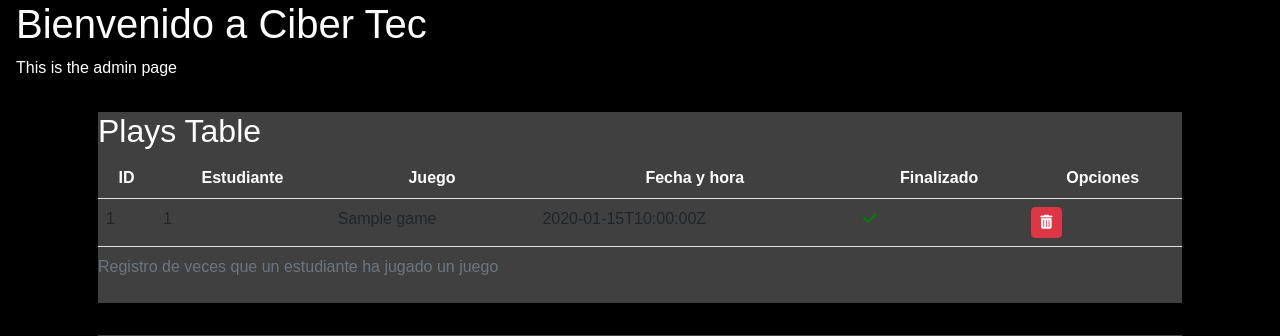
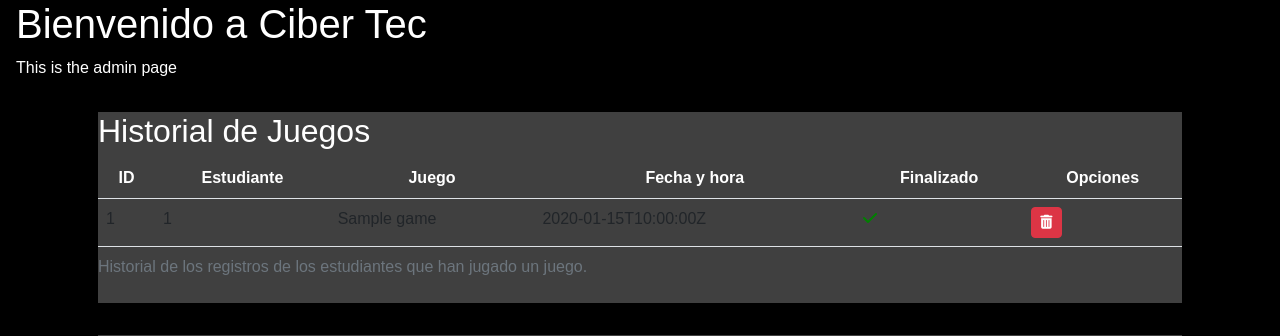
Before and after one commit to Proyectos-Especiales-CCM/Cyber-Prepa-Back, a Django app: page /rental/admin in a window 1280 px wide. Shown: the part 64-400 px from the top of the page. Run offline with Django 4.2, Linux system fonts and the light colour scheme; a user stored in the database is signed in; tables that the repository leaves empty hold one stand-in row (values such as "Sample post"); some libraries are stand-ins or nearby versions.

Commit message:
Títulos de tablas actualizados

```diff
--- a/templates/rental/admin.html
+++ b/templates/rental/admin.html
@@ -19,10 +19,10 @@ Rental Admin CRUD
     <div class="row">
         <div class="col-sm-12 col-md-12 col-lg-12 col-xl-12">
             <div class="table-responsive">
-                <h2 class="table-title">Plays Table</h2>
+                <h2 class="table-title">Historial de Juegos</h2>
                 <table id="plays-table" class="table">
                     <caption>
-                        Registro de veces que un estudiante ha jugado un juego
+                        Historial de los registros de los estudiantes que han jugado un juego.
                     </caption>
                     <thead>
                         <tr>
@@ -43,7 +43,7 @@ Rental Admin CRUD
     <div class="row">
         <div class="col-sm-12 col-md-12 col-lg-12 col-xl-12">
             <div class="table-responsive">
-                <h2 class="table-title">Students Table</h2>
+                <h2 class="table-title">Estudiantes</h2>
                 <table id="students-table" class="table table-striped table-bordered">
                     <caption>
                         Registro de estudiantes que han jugado
@@ -63,7 +63,7 @@ Rental Admin CRUD
     <div class="row">
         <div class="col-sm-12 col-md-12 col-lg-12 col-xl-12">
             <div class="table-responsive">
-                <h2 class="table-title">Games Table</h2>
+                <h2 class="table-title">Catálogo de Juegos</h2>
                 <button type="button" class="btn btn-primary" data-bs-toggle="modal"
                     data-bs-target="#gameModal">Agregar juego</button>
                 <table id="games-table" class="table table-striped table-bordered">
@@ -88,10 +88,10 @@ Rental Admin CRUD
     <div class="row">
         <div class="col-sm-12 col-md-12 col-lg-12 col-xl-12">
             <div class="table-responsive">
-                <h2 class="table-title">Registros</h2>
+                <h2 class="table-title">Historial</h2>
                 <table id="logs-table" class="table table-striped table-bordered">
                     <caption>
-                        Registro de actividad de los usuarios.
+                        Historial de actividad de los usuarios.
                     </caption>
                     <thead>
                         <tr>
```
